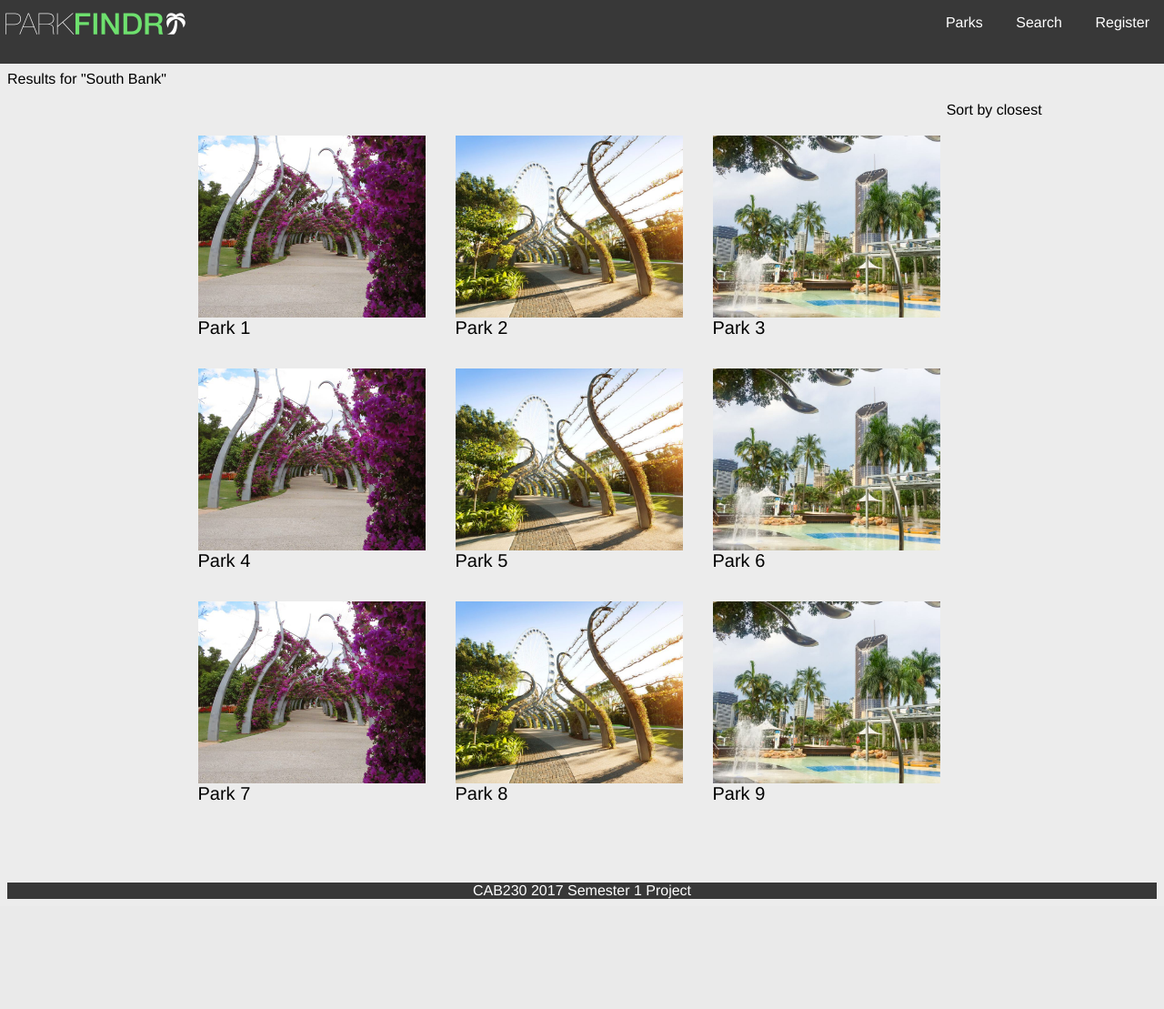
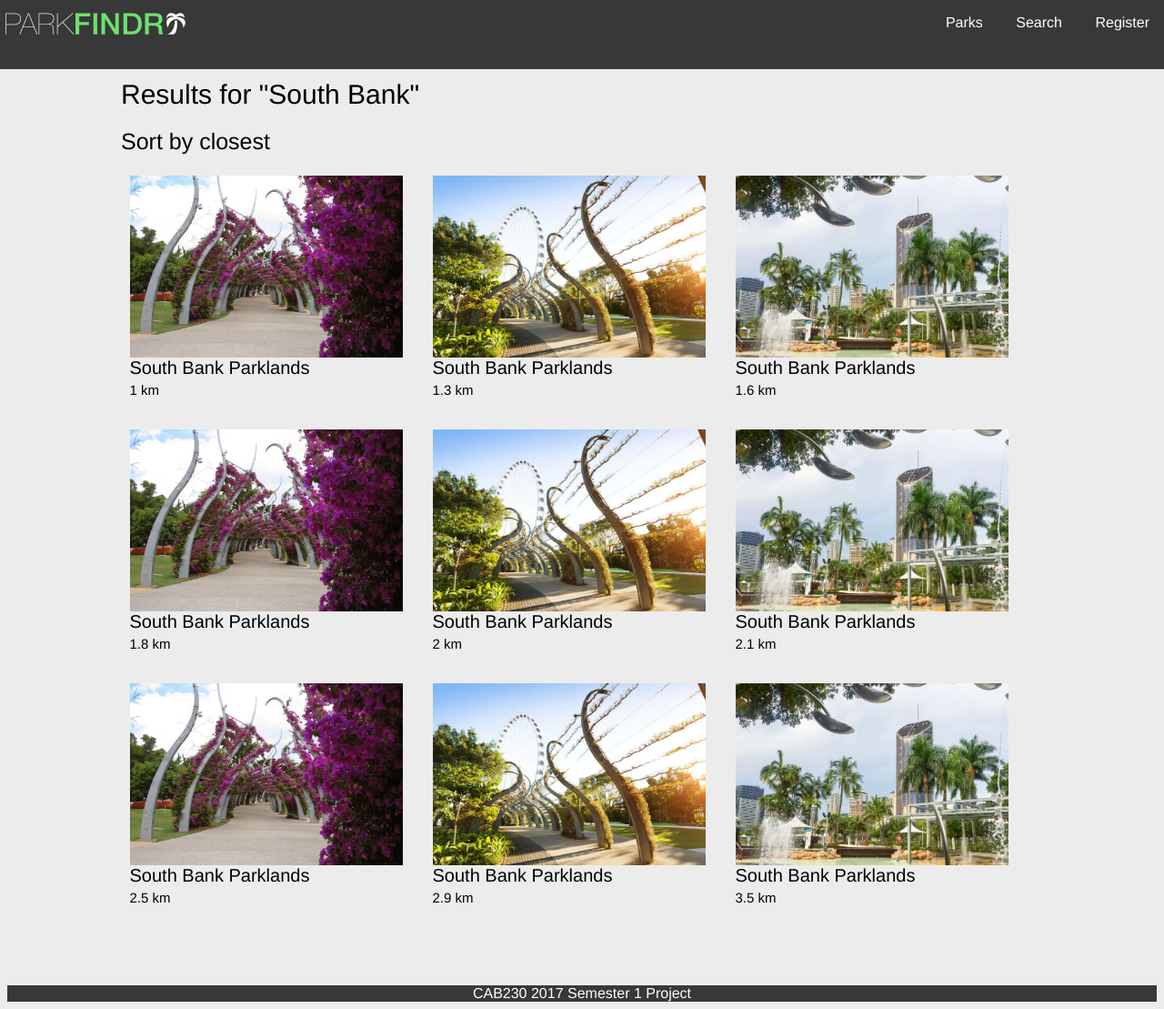
Before and after one commit to myles-robinson/CAB230, a PHP site: page /results.html in a window 1280 px wide. Shown: the whole page at 91% size. Before the commit the page ends 988 px from the top, so only its background shows below. Run offline with PHP 8.4, Linux system fonts and the light colour scheme.

Commit message:
Finished results page, finished find a park page, edited single item page

```diff
--- a/results.html
+++ b/results.html
@@ -37,26 +37,26 @@
 
 		<!-- CONTENT -->
 		<div id="content">
-			<p <id = "title"> Results for "South Bank" </p>
+			<p id = "title"> Results for "South Bank" </p>
 			<p id = "sortby"> Sort by closest </p>
 
     		<table>
 				<tr>
-        			<td> <div class = "cell"> <img src = "graphics/southbank1.jpg"/> </div> Park 1</td>
-           			<td> <div class = "cell"> <img src = "graphics/southbank2.jpg"> </div> Park 2 </td>
-					<td> <div class = "cell"> <img src = "graphics/southbank3.jpg"> </div> Park 3 </td>
-        		</tr>
-					<tr>
-						<td> <div class = "cell"> <img src = "graphics/southbank1.jpg"/> </div> Park 4</td>
-						<td> <div class = "cell"> <img src = "graphics/southbank2.jpg"> </div> Park 5 </td>
-						<td> <div class = "cell"> <img src = "graphics/southbank3.jpg"> </div> Park 6 </td>
-					</tr>
+        		<td> <a href = "item.html"> <div class = "cell"> <img src = "graphics/southbank1.jpg"/> </div> <span class = "ParkName" ></a> South Bank Parklands </span> <span class = "ParkDistance"> <br> 1 km </br> </span></td>
+           	<td> <div class = "cell"> <img src = "graphics/southbank2.jpg"> </div>  <span class = "ParkName" > South Bank Parklands </span> <span class = "ParkDistance"> <br> 1.3 km </br> </span> </td>
+						<td> <div class = "cell"> <img src = "graphics/southbank3.jpg"> </div> <span class = "ParkName" > South Bank Parklands </span> <span class = "ParkDistance"> <br> 1.6 km </br> </span> </td>
+        </tr>
 				<tr>
-					<td> <div class = "cell"> <img src = "graphics/southbank1.jpg"/> </div> Park 7</td>
-					<td> <div class = "cell"> <img src = "graphics/southbank2.jpg"> </div> Park 8 </td>
-					<td> <div class = "cell"> <img src = "graphics/southbank3.jpg"> </div> Park 9 </td>
-      			</tr>
-      		</table>
+						<td> <div class = "cell"> <img src = "graphics/southbank1.jpg"/> </div> <span class = "ParkName" > South Bank Parklands </span> <span class = "ParkDistance"> <br> 1.8 km </br> </span> </td>
+						<td> <div class = "cell"> <img src = "graphics/southbank2.jpg"> </div> <span class = "ParkName" > South Bank Parklands </span> <span class = "ParkDistance"> <br> 2 km </br> </span> </td>
+						<td> <div class = "cell"> <img src = "graphics/southbank3.jpg"> </div> <span class = "ParkName" > South Bank Parklands </span> <span class = "ParkDistance"> <br> 2.1 km </br> </span> </td>
+				</tr>
+				<tr>
+						<td> <div class = "cell"> <img src = "graphics/southbank1.jpg"/> </div> <span class = "ParkName" > South Bank Parklands </span> <span class = "ParkDistance"> <br> 2.5 km </br> </span> </td>
+						<td> <div class = "cell"> <img src = "graphics/southbank2.jpg"> </div> <span class = "ParkName" > South Bank Parklands </span> <span class = "ParkDistance"> <br> 2.9 km </br> </span> </td>
+						<td> <div class = "cell"> <img src = "graphics/southbank3.jpg"> </div> <span class = "ParkName" > South Bank Parklands </span> <span class = "ParkDistance"> <br> 3.5 km </br> </span> </td>
+      	</tr>
+      	</table>
 		</div>
 
 		<br><br><br>
--- a/stylesheet.css
+++ b/stylesheet.css
@@ -4,7 +4,7 @@
 /* BODY */
 body {
     background-color: #ececec;
-    font-family: "Helvetica", "Arial", sans-serif;
+    font-family: "Segoe UI Light", "Helvetica", "Arial", sans-serif;
 }
 
 /* HEADER */
@@ -14,7 +14,7 @@ body {
     top: 0;
     left: 0;
     width: 100%;
-    height: 8.75%;
+    height: 9.5%;
 }
 
 /* HEADER LOGO */
@@ -42,7 +42,7 @@ body {
 #navbar a {
     color: white;
     text-align: center;
-    padding: 21px 16px;
+    padding: 18px 16px;
     text-decoration: none;
     background-color: #383838;
 }
@@ -61,21 +61,70 @@ body {
     color: white;
     text-align: center;
 }
+/*BUTTONS!!!! i.e. in search page*/
+.button {
+    background-color: #4CAF50; /* Green */
+    border: none;
+    color: white;
+    padding: 10px 10px;
+    text-align: center;
+    text-decoration: none;
+    display: inline-block;
+    font-size: 15px;
+}
+/*Start: Search Page*/
+#banner {
+    background:url('http://www.hotel-r.net/im/hotel/es/panorama-park-14.jpg') no-repeat;
+    background-size: 100%;
+    width:100%;
+    min-height:70px;
+    float: left;
+    padding-left: 0;
+    margin-left: 0;
+    margin-top: 0;
+}
 
-/*Display table in center of page*/
+.bannertitle {
+  text-align: center;
+  font-size: 75px;
+  color: white;
+}
+
+#geosearch {
+    background-color:
+}
+#searchcontent{
+  text-align: left;
+  margin-left: 20%;
+}
+#searchForm {
+  font-size: 20px;
+
+  width:  100%;
+}
+/*End: Search Page*/
+
+
+/*Start: Results Page
+Display table in center of page*/
 table {
     margin-left:auto;
     margin-right:auto;
 }
 
 #title{
-  margin-left: 20%;
-  font-size: 24px;
+  margin-left: 125px;
+  font-size: 30px;
+  line-height: 80%;
 }
 
 #sortby{
-  margin-right: 10%;
-  text-align: right;
+  margin-left: 125px;
+  font-size: 25px;
+  line-height: 75%;
+}
+.ParkDistance{
+    font-size: 15px;
 }
 
 td {
@@ -86,16 +135,29 @@ td {
     /*Size of "Park #"*/
     font-size: 20px;
 }
-
+/*End: Results Page */
 /*Start: Displays all images as the same size even if they are originally diff sizes*/
 .cell{
-  width: 250px;
+  width: 300px;
   height: 200px;
   overflow: hidden;
 }
 .cell img{
-  height: 200px;
+  height: 225px;
   width: auto;
 }
 
 /*End*/
+
+#itemBanner {
+  background: img = "streetsbeach.jpg" no-repeat;
+  background-size: 100%;
+  width:100%;
+  overflow: hidden;
+  min-height: 300px;
+  float: left;
+  padding-left: 0;
+  margin-left: 0;
+  margin-top: 0;
+
+}
```
Also changed, not shown: item.html (+30 -16 lines), search.html (+61 -5 lines), graphics/streetsBeach.jpg (added).
